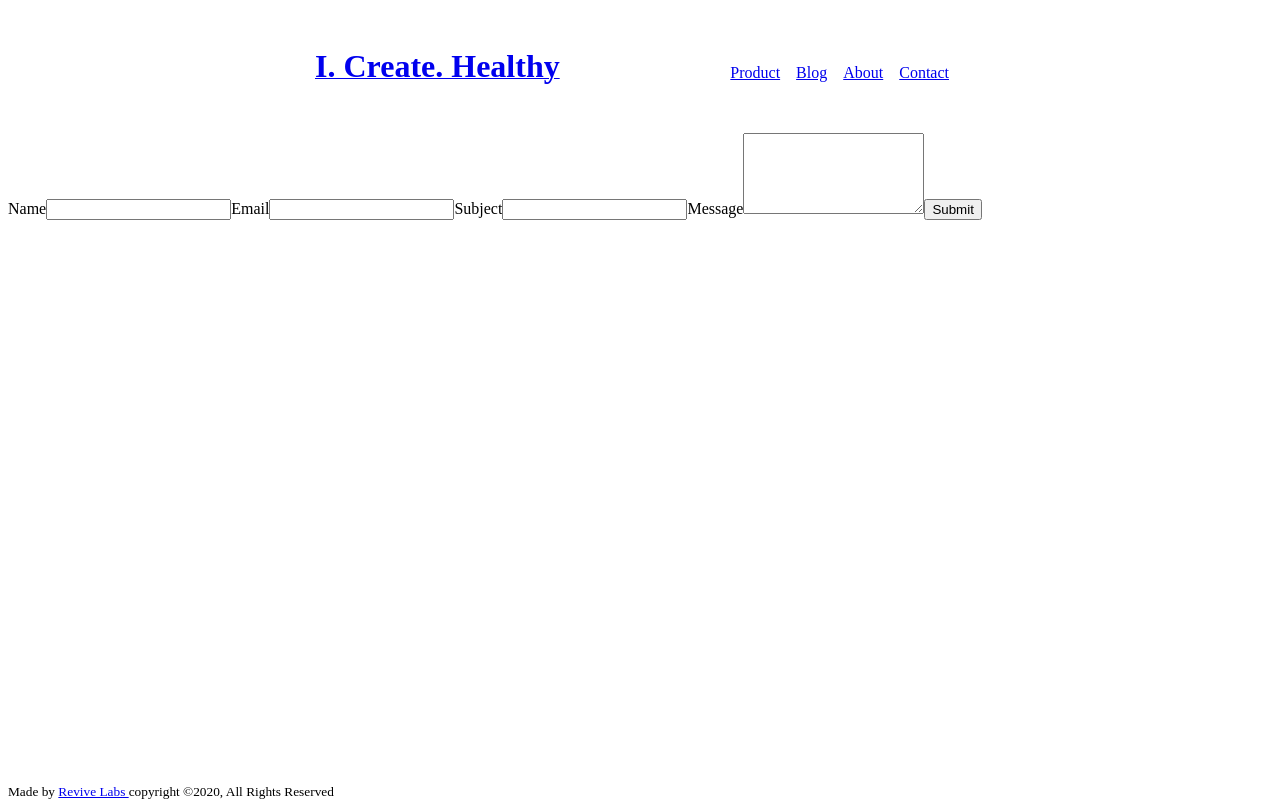
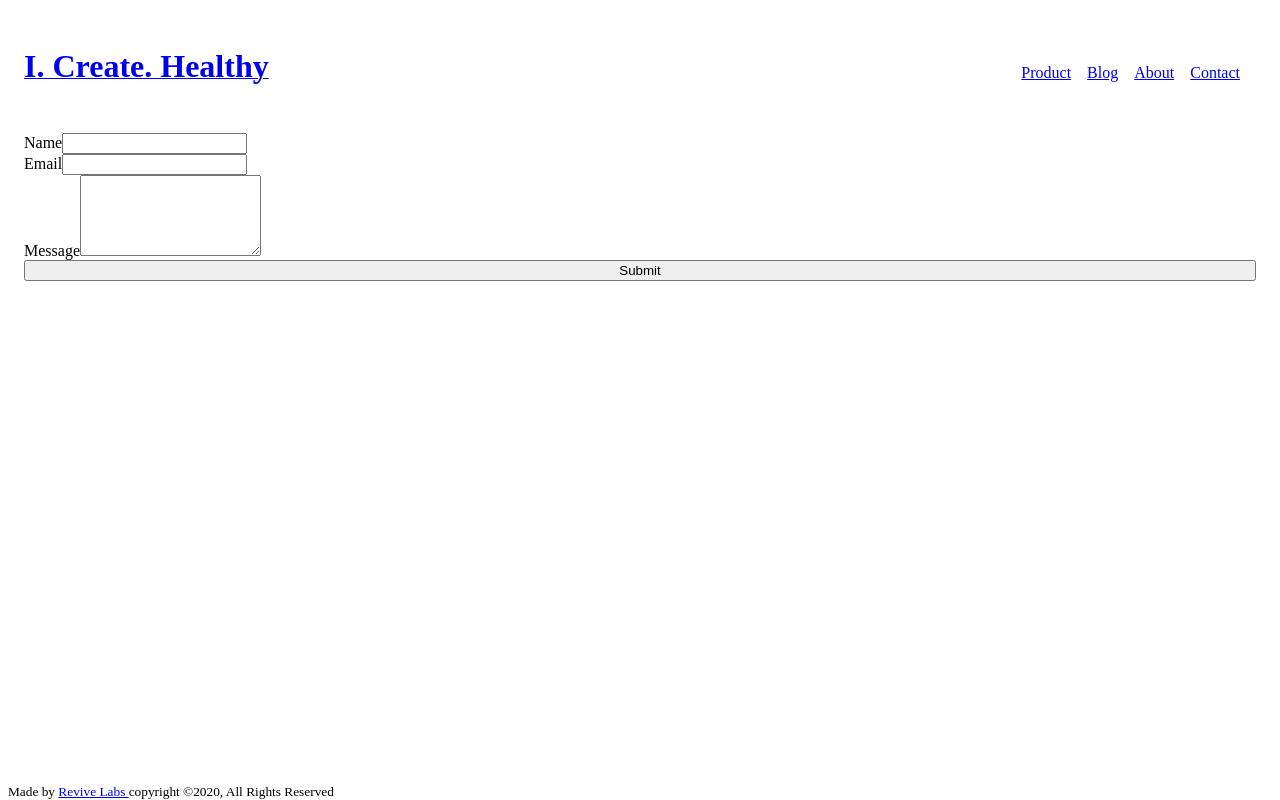
Before and after one commit to Sara-Alkhamri/icreatehealthy, a Gatsby site: page /contact in a window 1280 px wide. Built offline with nearby package versions, Linux system fonts and the light colour scheme; Gatsby itself is replaced by a stand-in of ours.

Commit message:
Small styling updates

```diff
--- a/src/components/layout.js
+++ b/src/components/layout.js
@@ -13,7 +13,7 @@ export default function Layout({ children }) {
       <div
         style={{
           margin: `3rem auto`,
-          maxWidth: 650,
+          maxWidth: `0 auto`,
           padding: `0 1rem`,
         }}
       >
--- a/src/pages/contact.js
+++ b/src/pages/contact.js
@@ -16,6 +16,13 @@ export default class MyForm extends React.Component {
       <>
         <Layout />
         <form
+          style={{
+            display: `flex`,
+            flexDirection: `column`,
+            margin: `3rem auto`,
+            maxWidth: `100%`,
+            padding: `0 1rem`,
+          }}
           onSubmit={this.submitForm}
           action="https://formspree.io/f/mlelvvla"
           method="POST"
@@ -28,10 +35,10 @@ export default class MyForm extends React.Component {
             Email
             <input type="email" name="email" id="email" />
           </label>
-          <label>
+          {/* <label>
             Subject
             <input type="text" name="subject" id="subject" />
-          </label>
+          </label> */}
           <label>
             Message
             <textarea name="message" id="message" rows="5" />
```
